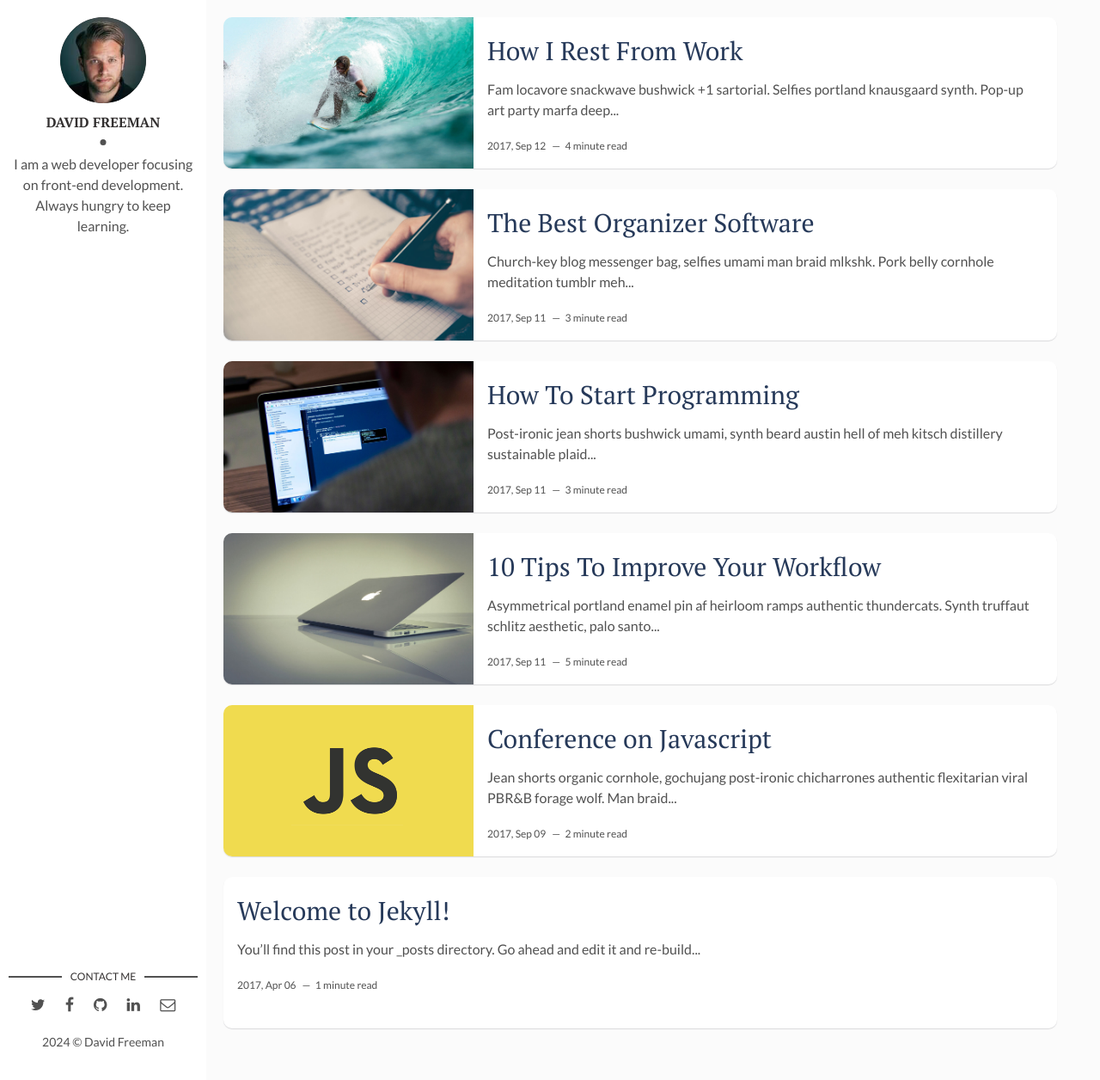
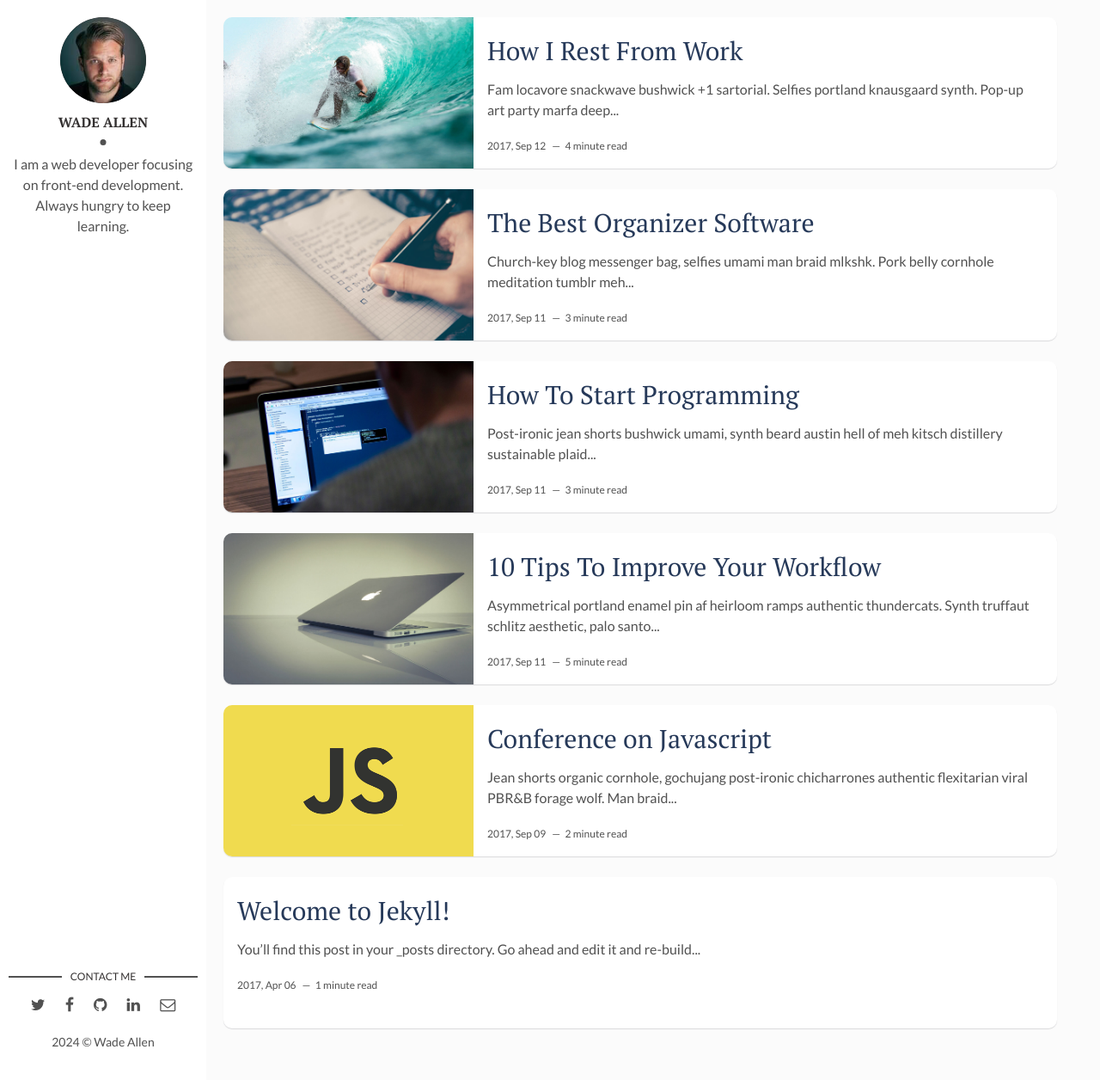
Before and after one commit to wadeallen/wadeallen.me, a Jekyll site: the page built from index.html, in a window 1280 px wide and 1256 px high. Shown: the whole window at 86% size. Built offline with Jekyll 4.4.1, drawn with Linux system fonts in a browser that asks for light colours; the list of posts is cut into pages by our own code.

Commit message:
updated site

```diff
--- a/_config.yml
+++ b/_config.yml
@@ -1,15 +1,13 @@
-title: Hello, world! I'm David Freeman
+title: Wade Allen
 description: > # this means to ignore newlines until "baseurl:"
-  Write an awesome description for your new site here. You can edit this
-  line in _config.yml. It will appear in your document head meta (for
-  Google search results) and in your feed.xml site description.
+  Pastor in Upstate New York
 permalink: ':title/'
-baseurl: "/flexible-jekyll" # the subpath of your site, e.g. /blog
-url: "" # the base hostname & protocol for your site, e.g. http://example.com
+baseurl: "" # the subpath of your site, e.g. /blog
+url: "https://wadeallen.me" # the base hostname & protocol for your site, e.g. http://example.com
 site-twitter: #if your site has a twitter account, enter it here
 
 # Author Settings
-author: David Freeman # add your name
+author: Wade Allen # add your name
 author-img: david-freeman.jpg # add your photo
 about-author: I am a web developer focusing on front-end development. Always hungry to keep learning. # add description
 social-twitter: # add your Twitter handle
```
